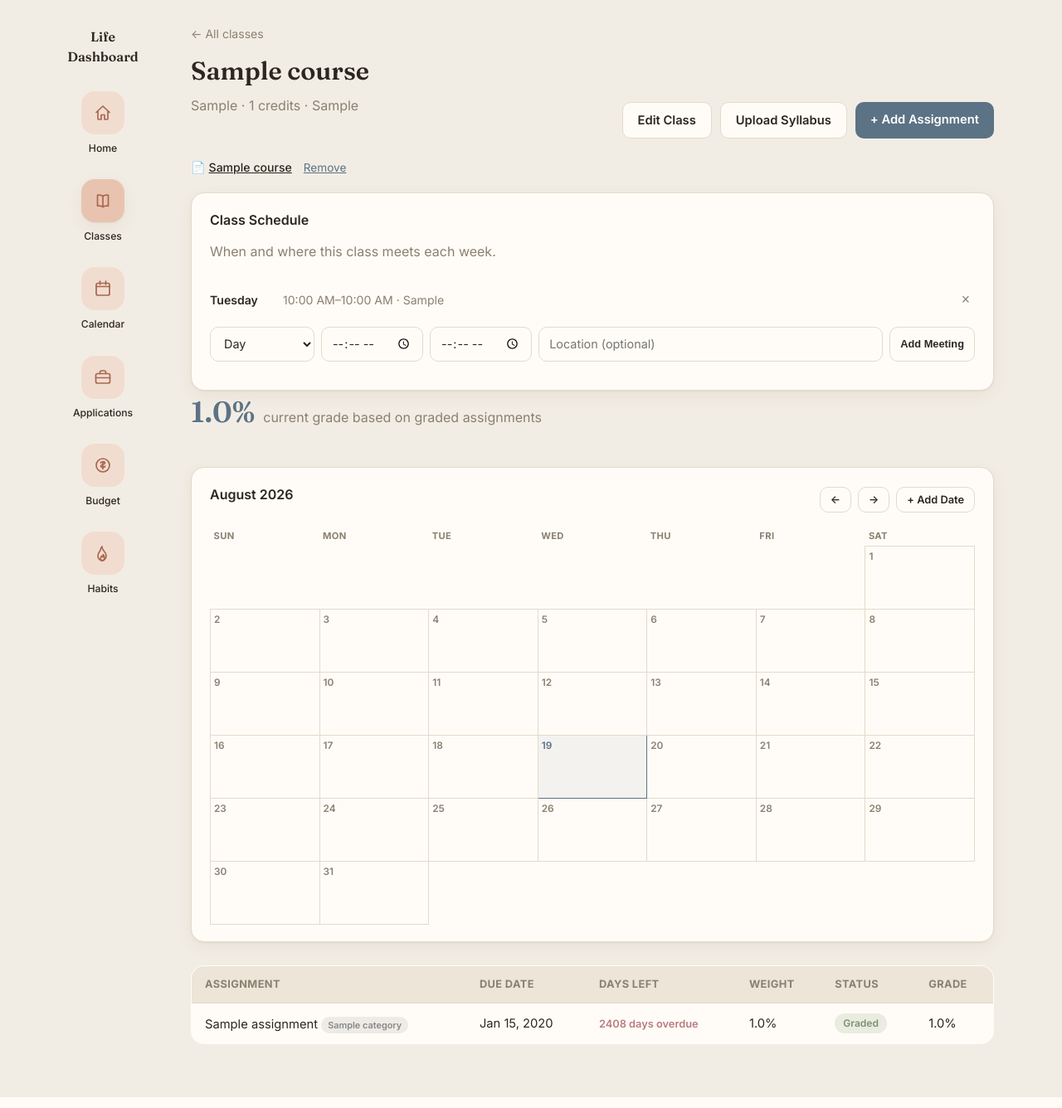
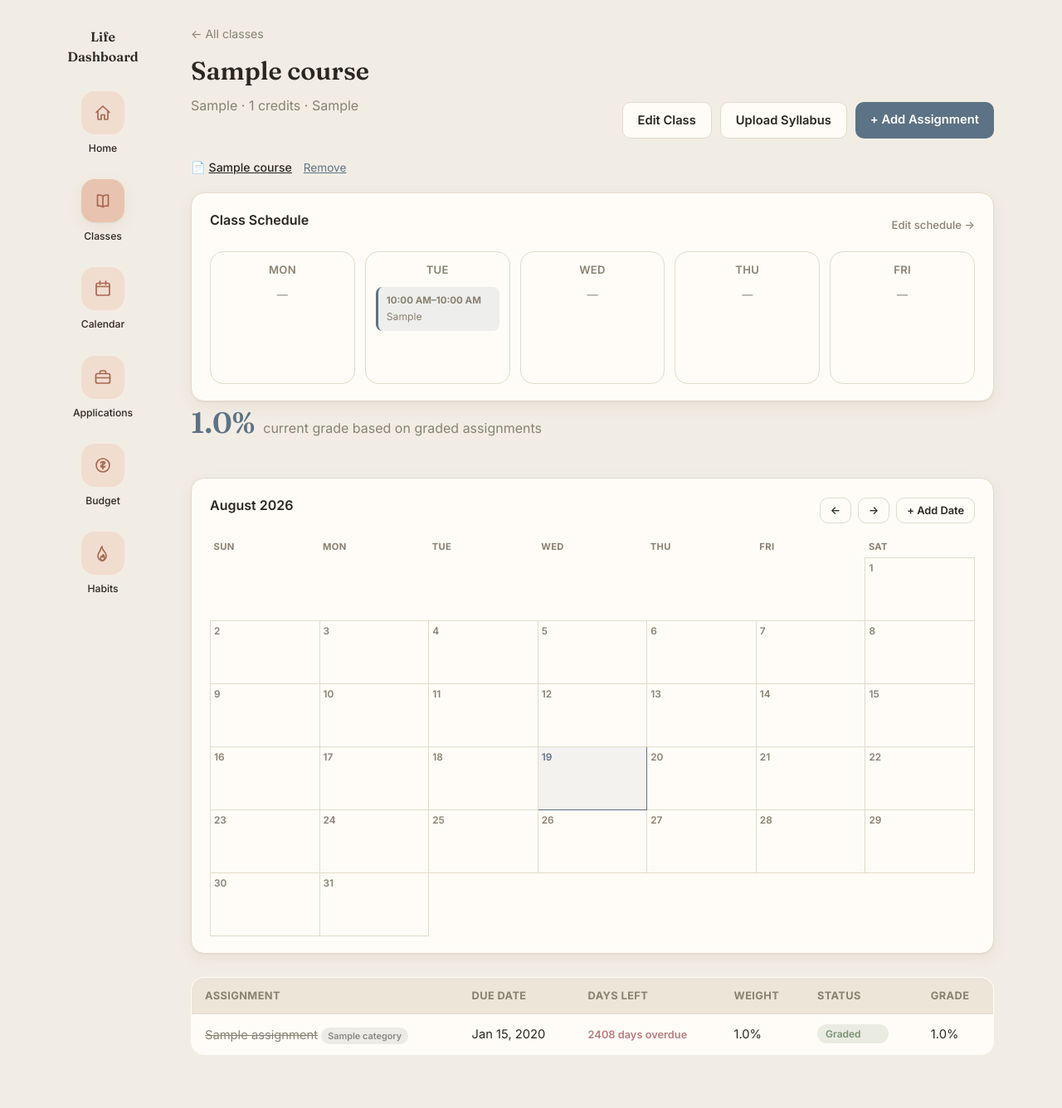
Before and after one commit to lulumatasso/life-dashboard, a Flask app: page /classes/1 in a window 1280 px wide. Shown: the whole page at 83% size. Run offline with Flask 3, Linux system fonts and the light colour scheme; tables that the repository leaves empty hold one stand-in row (values such as "Sample post").

Commit message:
Move class schedule editing to Edit Class page; add read-only Mon-Fri view, inline status dropdown, and strikethrough for done assignments

```diff
--- a/app.py
+++ b/app.py
@@ -324,8 +324,14 @@ def edit_class(course_id):
         course.grading_mode = request.form.get("grading_mode") or "percentage"
         db.session.commit()
         return redirect(url_for("course_detail", course_id=course.id))
+    sorted_meetings = sorted(course.meetings, key=lambda m: (m.day_of_week, m.start_time))
     return render_template(
-        "edit_class.html", course=course, grading_modes=GRADING_MODES, palette=CATEGORY_COLOR_PALETTE
+        "edit_class.html",
+        course=course,
+        grading_modes=GRADING_MODES,
+        palette=CATEGORY_COLOR_PALETTE,
+        meetings=sorted_meetings,
+        weekdays=WEEKDAYS,
     )
 
 
@@ -375,13 +381,18 @@ def course_detail(course_id):
     prev_month, prev_year = (12, year - 1) if month == 1 else (month - 1, year)
     next_month, next_year = (1, year + 1) if month == 12 else (month + 1, year)
 
-    sorted_meetings = sorted(course.meetings, key=lambda m: (m.day_of_week, m.start_time))
+    meetings_by_weekday = {i: [] for i in range(5)}
+    for m in sorted(course.meetings, key=lambda m: (m.day_of_week, m.start_time)):
+        if m.day_of_week < 5:
+            meetings_by_weekday[m.day_of_week].append(m)
 
     return render_template(
         "course_detail.html",
         course=course,
         assignments=sorted_assignments,
-        meetings=sorted_meetings,
+        status_choices=STATUS_CHOICES,
+        meetings_by_weekday=meetings_by_weekday,
+        has_meetings=bool(course.meetings),
         weekdays=WEEKDAYS,
         today=today,
         weeks=weeks,
@@ -413,7 +424,7 @@ def new_class_meeting(course_id):
             )
         )
         db.session.commit()
-    return redirect(url_for("course_detail", course_id=course.id))
+    return redirect(url_for("edit_class", course_id=course.id))
 
 
 @app.route("/classes/<int:course_id>/meetings/<int:meeting_id>/delete", methods=["POST"])
@@ -421,7 +432,17 @@ def delete_class_meeting(course_id, meeting_id):
     meeting = ClassMeeting.query.filter_by(id=meeting_id, course_id=course_id).first_or_404()
     db.session.delete(meeting)
     db.session.commit()
-    return redirect(url_for("course_detail", course_id=course_id))
+    return redirect(url_for("edit_class", course_id=course_id))
+
+
+@app.route("/classes/<int:course_id>/assignments/<int:assignment_id>/status", methods=["POST"])
+def update_assignment_status(course_id, assignment_id):
+    assignment = Assignment.query.filter_by(id=assignment_id, course_id=course_id).first_or_404()
+    new_status = request.form.get("status")
+    if new_status in STATUS_CHOICES:
+        assignment.status = new_status
+        db.session.commit()
+    return redirect(request.referrer or url_for("course_detail", course_id=course_id))
 
 
 @app.route("/classes/<int:course_id>/assignments/new", methods=["GET", "POST"])
--- a/static/style.css
+++ b/static/style.css
@@ -404,6 +404,24 @@ form.stack input:focus, form.stack select:focus, form.stack textarea:focus {
     white-space: nowrap;
 }
 
+.status-pill-select {
+    appearance: none;
+    -webkit-appearance: none;
+    border: none;
+    cursor: pointer;
+    font-family: inherit;
+}
+
+.status-pill-select:focus {
+    outline: 2px solid var(--accent);
+    outline-offset: 1px;
+}
+
+.assignment-done {
+    text-decoration: line-through;
+    color: var(--text-muted);
+}
+
 .status-not-started { background: rgba(138, 128, 113, 0.16); color: var(--text-muted); }
 .status-in-progress { background: rgba(192, 138, 68, 0.16); color: var(--financial); }
 .status-submitted { background: rgba(92, 114, 133, 0.14); color: var(--accent); }
@@ -1384,6 +1402,10 @@ td.expense { color: var(--personal); font-weight: 600; }
     gap: 12px;
 }
 
+.schedule-grid.five-day {
+    grid-template-columns: repeat(5, 1fr);
+}
+
 .schedule-day-column {
     background: var(--surface);
     border: 1px solid var(--border);
--- a/templates/course_detail.html
+++ b/templates/course_detail.html
@@ -38,38 +38,31 @@
     </div>
 
     <div class="card">
-        <h2 class="section-title">Class Schedule</h2>
-        <p class="subtitle">When and where this class meets each week.</p>
-        {% if meetings %}
-        <div class="meeting-list">
-            {% for m in meetings %}
-            <div class="meeting-row">
-                <span class="meeting-day">{{ weekdays[m.day_of_week] }}</span>
-                <span class="meeting-meta">
-                    {{ m.start_time.strftime('%I:%M %p').lstrip('0') }}{% if m.end_time %}–{{ m.end_time.strftime('%I:%M %p').lstrip('0') }}{% endif %}
-                    {% if m.location %} &middot; {{ m.location }}{% endif %}
-                </span>
-                <form method="POST" action="{{ url_for('delete_class_meeting', course_id=course.id, meeting_id=m.id) }}">
-                    <button type="submit" class="todo-delete-btn" aria-label="Delete meeting time">&times;</button>
-                </form>
+        <div class="page-header class-calendar-header">
+            <h2 class="section-title">Class Schedule</h2>
+            <a class="panel-link" href="{{ url_for('edit_class', course_id=course.id) }}">Edit schedule &rarr;</a>
+        </div>
+        {% if has_meetings %}
+        <div class="schedule-grid five-day">
+            {% for day_num in range(5) %}
+            <div class="schedule-day-column">
+                <div class="schedule-day-header">{{ weekdays[day_num][:3] }}</div>
+                {% if meetings_by_weekday[day_num] %}
+                {% for m in meetings_by_weekday[day_num] %}
+                <div class="schedule-block" style="background: #5c72851a; border-left-color: #5c7285;">
+                    <span class="schedule-block-time">{{ m.start_time.strftime('%I:%M %p').lstrip('0') }}{% if m.end_time %}–{{ m.end_time.strftime('%I:%M %p').lstrip('0') }}{% endif %}</span>
+                    {% if m.location %}<span class="schedule-block-location">{{ m.location }}</span>{% endif %}
+                </div>
+                {% endfor %}
+                {% else %}
+                <p class="schedule-day-empty">&mdash;</p>
+                {% endif %}
             </div>
             {% endfor %}
         </div>
         {% else %}
-        <p class="subtitle">No meeting times set yet.</p>
+        <p class="subtitle">No meeting times set yet. <a href="{{ url_for('edit_class', course_id=course.id) }}">Add one from the edit page</a>.</p>
         {% endif %}
-        <form class="category-add-form meeting-add-form" method="POST" action="{{ url_for('new_class_meeting', course_id=course.id) }}">
-            <select name="day_of_week" required>
-                <option value="" disabled selected>Day</option>
-                {% for wd in weekdays %}
-                <option value="{{ loop.index0 }}">{{ wd }}</option>
-                {% endfor %}
-            </select>
-            <input type="time" name="start_time" required>
-            <input type="time" name="end_time">
-            <input type="text" name="location" placeholder="Location (optional)">
-            <button class="btn btn-secondary btn-small" type="submit">Add Meeting</button>
-        </form>
     </div>
 
     <div class="grade-summary">
@@ -134,7 +127,7 @@
             {% for a in assignments %}
             <tr class="clickable" onclick="window.location='{{ url_for('edit_assignment', course_id=course.id, assignment_id=a.id) }}'">
                 <td>
-                    {{ a.name }}
+                    <span {% if a.status in ["Submitted", "Graded"] %}class="assignment-done"{% endif %}>{{ a.name }}</span>
                     {% if a.category %}<span class="badge category-tag" style="background: {{ a.category.color }}26; color: {{ a.category.color }};">{{ a.category.name }}</span>{% endif %}
                 </td>
                 <td>{{ a.due_date.strftime("%b %d, %Y") if a.due_date else "—" }}</td>
@@ -153,7 +146,15 @@
                     {% endif %}
                 </td>
                 <td>{% if a.effective_weight is not none %}{{ a.effective_weight|round(2) }}{{ " pts" if course.grading_mode == "points" else "%" }}{% else %}—{% endif %}</td>
-                <td><span class="status-pill status-{{ a.status|lower|replace(' ', '-') }}">{{ a.status }}</span></td>
+                <td onclick="event.stopPropagation()">
+                    <form method="POST" action="{{ url_for('update_assignment_status', course_id=course.id, assignment_id=a.id) }}">
+                        <select name="status" class="status-pill status-pill-select status-{{ a.status|lower|replace(' ', '-') }}" onchange="this.form.submit()">
+                            {% for choice in status_choices %}
+                            <option value="{{ choice }}" {% if a.status == choice %}selected{% endif %}>{{ choice }}</option>
+                            {% endfor %}
+                        </select>
+                    </form>
+                </td>
                 <td>{% if a.grade is not none %}{{ a.grade }}{{ " pts" if course.grading_mode == "points" else "%" }}{% else %}—{% endif %}</td>
             </tr>
             {% endfor %}
```
Also changed, not shown: templates/edit_class.html (+35 -0 lines).
